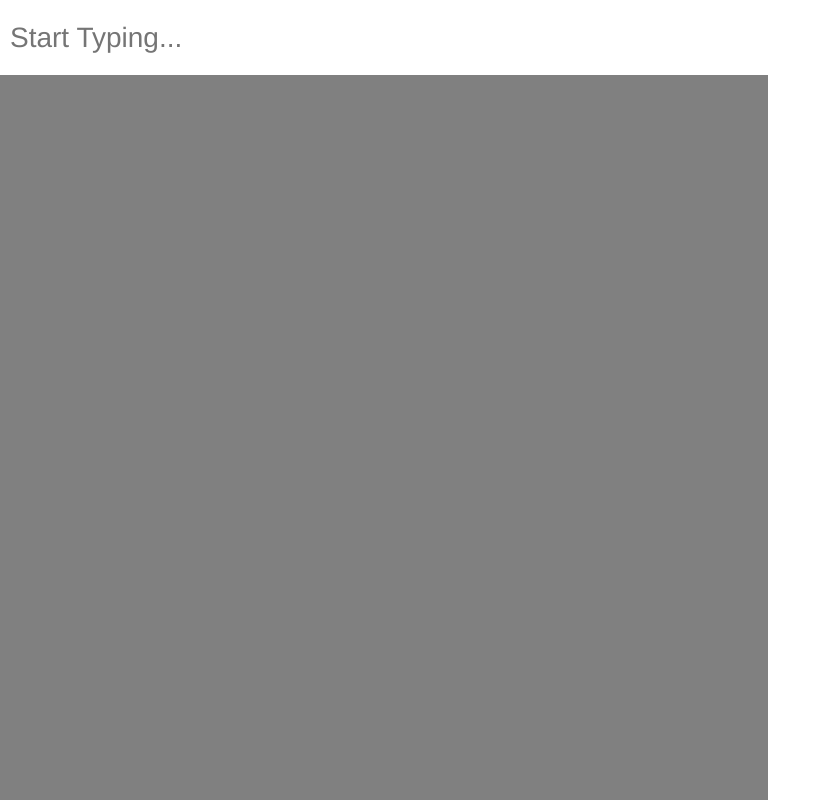
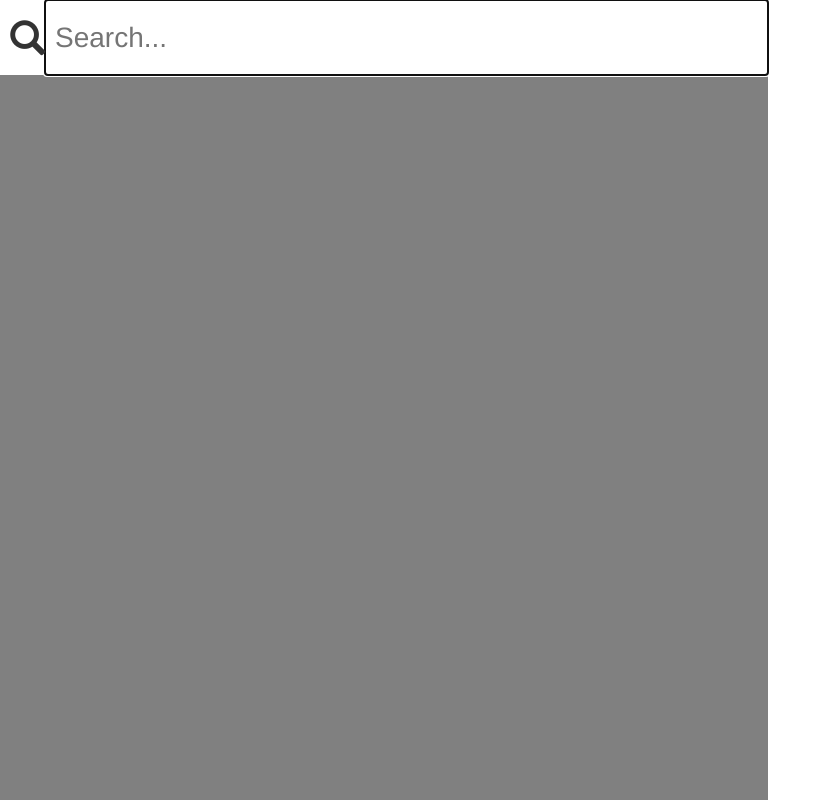
Before and after one commit to Manisureal/react-gifs, a React app: page / in a window 1280 px wide. Shown: the whole page, without its empty margins (0-832 px from the left). Built offline with nearby package versions, Linux system fonts and the light colour scheme.

Commit message:
created Ref() API for search-bar component

```diff
--- a/package.json
+++ b/package.json
@@ -27,8 +27,8 @@
     "webpack-dev-server": "^3.1.10"
   },
   "dependencies": {
-    "react": "16.2",
-    "react-dom": "16.2"
+    "react": "16.4",
+    "react-dom": "16.4"
   },
   "scripts": {
     "start": "webpack-dev-server --mode development",
--- a/src/components/search-bar/search-bar.jsx
+++ b/src/components/search-bar/search-bar.jsx
@@ -4,10 +4,20 @@ import ReactDom from 'react-dom';
 import './search-bar.scss';
 
 class SearchBar extends Component {
+	constructor(props){
+		super(props)
+		this.inputItem = React.createRef();
+	}
+
+	componentDidMount() {
+		this.inputItem.current.focus();
+	}
+
 	render(){
 		return(
-			<div>
-				<input type="search" placeholder="Start Typing..."/>
+			<div className="search-bar">
+				<span className="glyphicon glyphicon-search" />
+				<input type="search" placeholder="Search..." ref={this.inputItem} />
 			</div>
 		)
 	}
```
Also changed, not shown: 1 other file (tests, documents, lock files or other folders).
